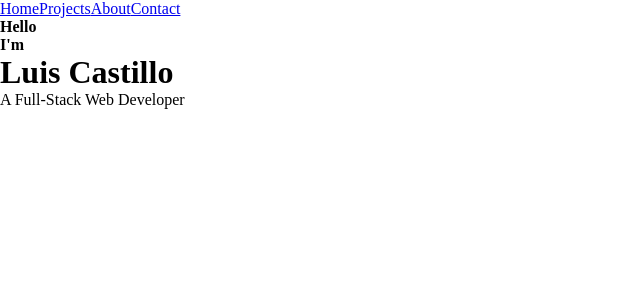
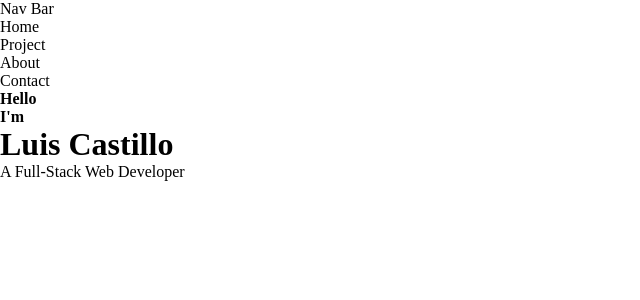
Before and after one commit to LuisCastilloKC/luis-castillo-portfolio, a React (Create React App) app: page / in a window 1280 px wide. Shown: the top 300 px of the page, without its empty margins (0-640 px from the left). Built offline with nearby package versions, Linux system fonts and the light colour scheme.

Commit message:
Styled Right MenuBurger

```diff
--- a/src/components/Navbar/MenuHanburger.jsx
+++ b/src/components/Navbar/MenuHanburger.jsx
@@ -1,17 +1,53 @@
-import React from 'react';
 import React, { useState } from 'react';
+import styled from 'styled-components';
 import RightNav from './RightNav';
+
+const StyledMenuHanburger = styled.div`
+  width: 2rem;
+  height: 2rem;
+  position: fixed;
+  top: 15px;
+  right: 20px;
+  z-index: 20;
+  display: none;
+  @media (max-width: 768px) {
+    display: flex;
+    justify-content: space-around;
+    flex-flow: column nowrap;
+  }
+  div {
+    width: 2rem;
+    height: 0.25rem;
+    background-color: ${({ open }) => open ? '#ccc' : '#333'};
+    border-radius: 10px;
+    transform-origin: 1px;
+    transition: all 0.3s linear;
+    &:nth-child(1) {
+      transform: ${({ open }) => open ? 'rotate(45deg)' : 'rotate(0)'};
+    }
+    &:nth-child(2) {
+      transform: ${({ open }) => open ? 'translateX(100%)' : 'translateX(0)'};
+      opacity: ${({ open }) => open ? 0 : 1};
+    }
+    &:nth-child(3) {
+      transform: ${({ open }) => open ? 'rotate(-45deg)' : 'rotate(0)'};
+    }
+  }
+`;
 
 const MenuHanburger = () => {
 
     const [open, setOpen] = useState(false)
 
     return(
-        <div>
-            <div />
-            <div />
-            <div />
-        </div>
+        <>
+            <StyledMenuHanburger open={open} onClick={() => setOpen(!open)}>
+                <div />
+                <div />
+                <div />
+            </StyledMenuHanburger>
+            <RightNav open={open} />
+        </>
     );
 };
 
--- a/src/components/Navbar/Navbar.jsx
+++ b/src/components/Navbar/Navbar.jsx
@@ -1,14 +1,24 @@
 import React from 'react';
+import MenuHanburger from './MenuHanburger';
 import { NavLink } from 'react-router-dom';
+import styled from 'styled-components'
+
+const Nav = styled.nav`
+
+`
 
 const Navbar = () => {
     return (
-        <div>
-            <NavLink to="/">Home</NavLink>
-            <NavLink to="/projects">Projects</NavLink>
-            <NavLink to="/about">About</NavLink>
-            <NavLink to="/contact">Contact</NavLink>
-        </div>
+        <Nav>
+            <div>
+                Nav Bar
+                {/* <NavLink to="/">Home</NavLink>
+                <NavLink to="/projects">Projects</NavLink>
+                <NavLink   NavLink to="/about">About</NavLink>
+                <NavLink to="/contact">Contact</NavLink> */}
+            </div>
+            <MenuHanburger />
+        </Nav>
     );
 }
 export default Navbar;
```
